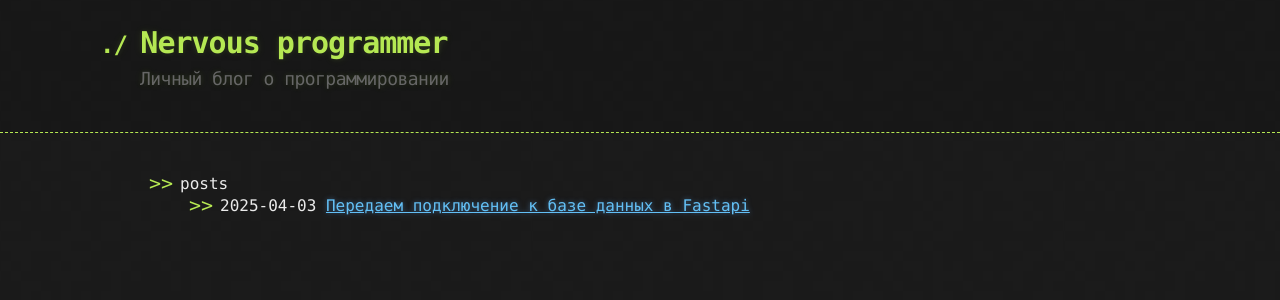
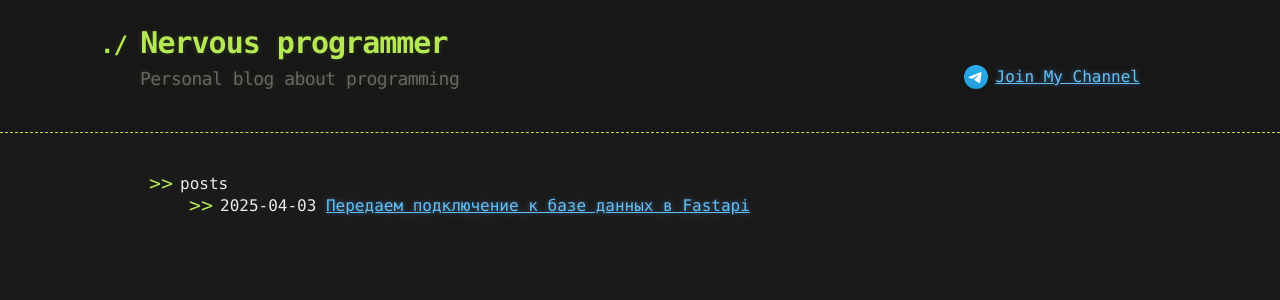
Before and after one commit to Feolius/feolius.github.io, a Jekyll site: the page built from index.markdown, in a window 1280 px wide. Shown: the top 300 px of the page. Built offline with Jekyll 4.4.1, drawn with Linux system fonts in a browser that asks for light colours.

Commit message:
Add link to tg.

```diff
--- a/_config.yml
+++ b/_config.yml
@@ -21,11 +21,11 @@
 title: Nervous programmer
 email: feolius@gmail.com
 description: >- # this means to ignore newlines until "baseurl:"
-  Личный блог о программировании
+  Personal blog about programming
 domain: nervprog.github.io
-url: "https://nervprog.github.io" # the base hostname & protocol for your site, e.g. http://example.com
+url: "https://nervprog.dev" # the base hostname & protocol for your site, e.g. http://example.com
 baseurl: "" # the subpath of your site, e.g. /blog
-twitter_username: feolius
+twitter_username:
 
 # Build settings
 #theme: no-style-please
--- a/_layouts/default.html
+++ b/_layouts/default.html
@@ -25,8 +25,18 @@
         <a id="a-title" href="{{ '/' | relative_url }}">
           <h1>{{ site.title }}</h1>
         </a>
-        <h2>{{ site.description }}</h2>
+        <div class="header-row">
+          <div class="header-container-left">
+            <h2>{{ site.description }}</h2>
+          </div>
+          <div class="header-container-right">
+            <a class="tg-link" href="https://t.me/nervous_programmer" target="_blank">
+              <img src="/assets/images/tg-logo.svg" alt="Telegram Icon" width="24" height="24">
+              Join My Channel
+            </a>
+          </div>
 
+        </div>
       </div>
     </header>
 
--- /dev/null
+++ b/_sass/custom.scss
@@ -0,0 +1,10 @@
+.header-row {
+  display: flex;
+  justify-content: space-between;
+}
+
+.tg-link {
+  display: inline-flex;
+  align-items: center;
+  gap: 8px;
+}
--- a/_sass/jekyll-theme-hacker.scss
+++ b/_sass/jekyll-theme-hacker.scss
@@ -1,5 +1,6 @@
 @import "rouge-base16-dark";
 @import "default_colors";
+@import "custom";
 
 $body-background: $cod-grey !default;
 $body-foreground: $gallery !default;
```
Also changed, not shown: assets/images/tg-logo.svg (added).
